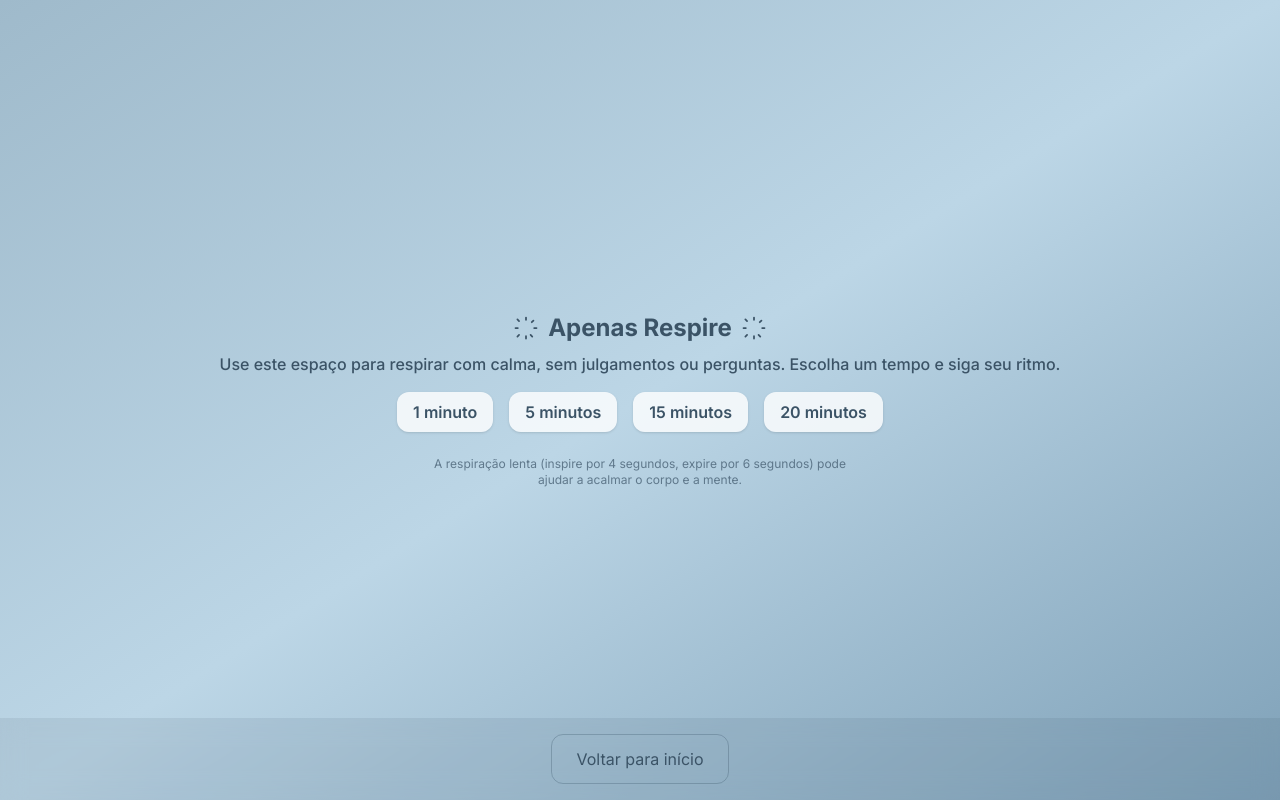
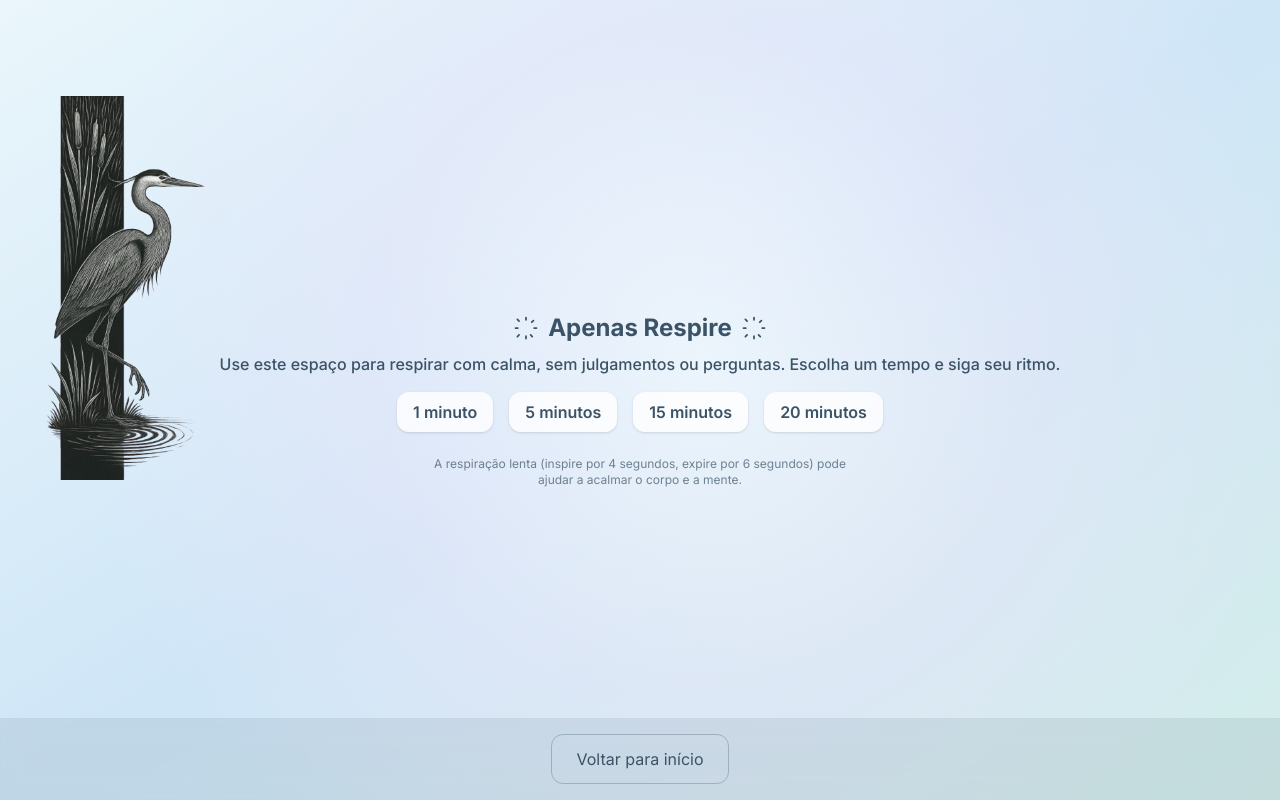
Before and after one commit to leticiael/selah-app, a Next.js app: page /respire in a window 1280 px wide. Built offline with nearby package versions, Linux system fonts and the light colour scheme; a web font is replaced by a local one.

Commit message:
fix new protocol

```diff
--- a/src/app/page.tsx
+++ b/src/app/page.tsx
@@ -80,8 +80,7 @@ export default function Home() {
 <div className="w-full flex justify-center my-4">
   <a
     href="/respire"
-    className="bg-selah-button/90 text-black py-[1.25rem] px-[2rem] rounded-[1.25rem] border-[0.125rem] border-selah-soft shadow hover:bg-selah-button/70 hover:scale-105 transition flex items-center justify-center gap-[0.75rem] w-full sm:w-auto text-[1.25rem] font-semibold"
-    style={{ marginTop: "1.5rem" }}
+    className="bg-selah-button/90 text-selah-text py-[1rem] px-[1.5rem] rounded-[1rem] border-[0.125rem] border-selah-soft shadow hover:bg-selah-button/70 hover:scale-105 transition flex items-center justify-center gap-[0.75rem] w-full sm:w-auto text-[1.125rem] font-medium"
   >
     Apenas quero respirar
   </a>
@@ -176,8 +175,8 @@ export default function Home() {
                   M0,160 Q120,260 240,160 T480,160 T720,160 T960,160 T1200,160 T1440,160;
                   M0,160 Q120,60 240,160 T480,160 T720,160 T960,160 T1200,160 T1440,160
                 "
-            />
-          </path>
+          />
+        </path>
         </svg>
         <p className="text-[1.15rem] text-black text-selah-soft mt-[2.5rem] mb-[1.5rem]">
           Obrigada por nos escolher, desenvolvido por Leticia Eltermann <span className="heart">❤️</span>
--- a/src/app/respire/page.tsx
+++ b/src/app/respire/page.tsx
@@ -44,10 +44,21 @@ export default function RespirePage() {
 
   return (
     <main
-      className="min-h-screen flex flex-col items-center justify-center p-6 relative font-sans"
+      className="min-h-screen flex flex-col items-center justify-center p-6 relative font-sans overflow-x-hidden"
       style={{ fontFamily: "Inter, sans-serif" }}
     >
-      <div className="absolute inset-0 -z-10 bg-gradient-to-br from-[#9fbacb] via-[#bcd6e6] to-[#7fa1b8]" />
+      {/* Gradiente de fundo melhorado */}
+      <div className="absolute inset-0 -z-20 bg-gradient-to-br from-[#eaf6fb] via-[#cfe6f7] to-[#d4edea]" />
+      {/* Iluminação central suave */}
+      <div className="absolute inset-0 -z-10 pointer-events-none" style={{ background: "radial-gradient(circle at 55% 45%, #fff9 0%, #eae6fa77 40%, transparent 75%)" }} />
+      {/* Garça decorativa */}
+      <div className="absolute left-0 top-[6rem] hidden lg:block z-40">
+        <img
+          src="/garca.png"
+          alt="Ilustração de garça"
+          className="max-h-[24rem] object-contain opacity-90 transition-all duration-300 hover:scale-110 hover:drop-shadow-2xl"
+        />
+      </div>
       <Toaster />
       {!sel ? (
         <>
@@ -102,9 +113,9 @@ export default function RespirePage() {
                 phase={phase}
                 animationDuration={animationDuration}
                 textColor="#3b5366"
-                glowColor="#bcd6e6"
-                shadowColor="#7fa1b8"
-                backgroundColor="rgba(255,255,255,0.6)"
+                glowColor="#cfe6f7"
+                shadowColor="#d4edea"
+                backgroundColor="rgba(255,255,255,0.7)"
               />
               <div className="text-xl text-[#3b5366] mb-6 text-center">
                 {Math.floor(timeLeft / 60)}:{String(timeLeft % 60).padStart(2, "0")}
```
Also changed, not shown: public/garca.png (added).
